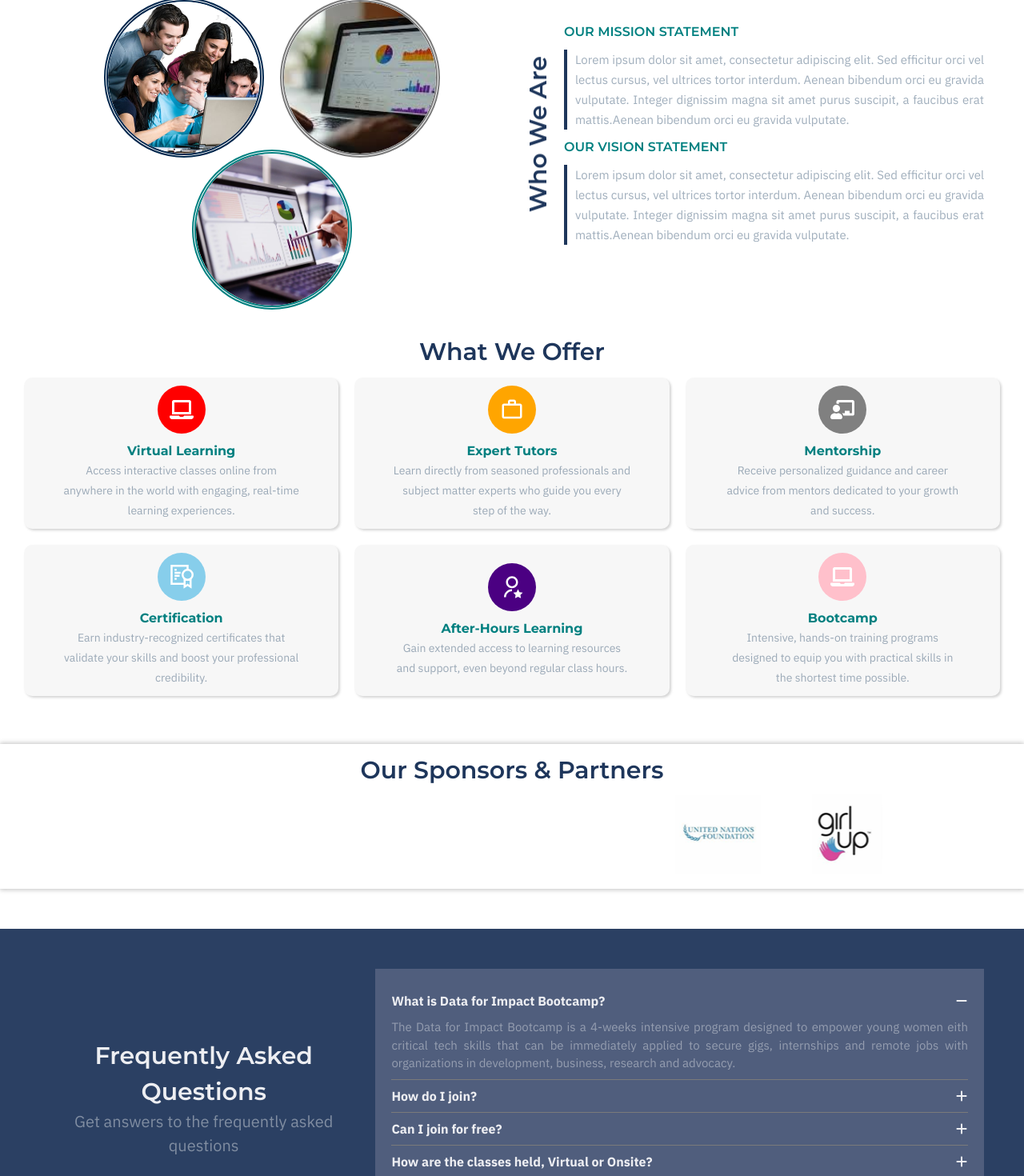
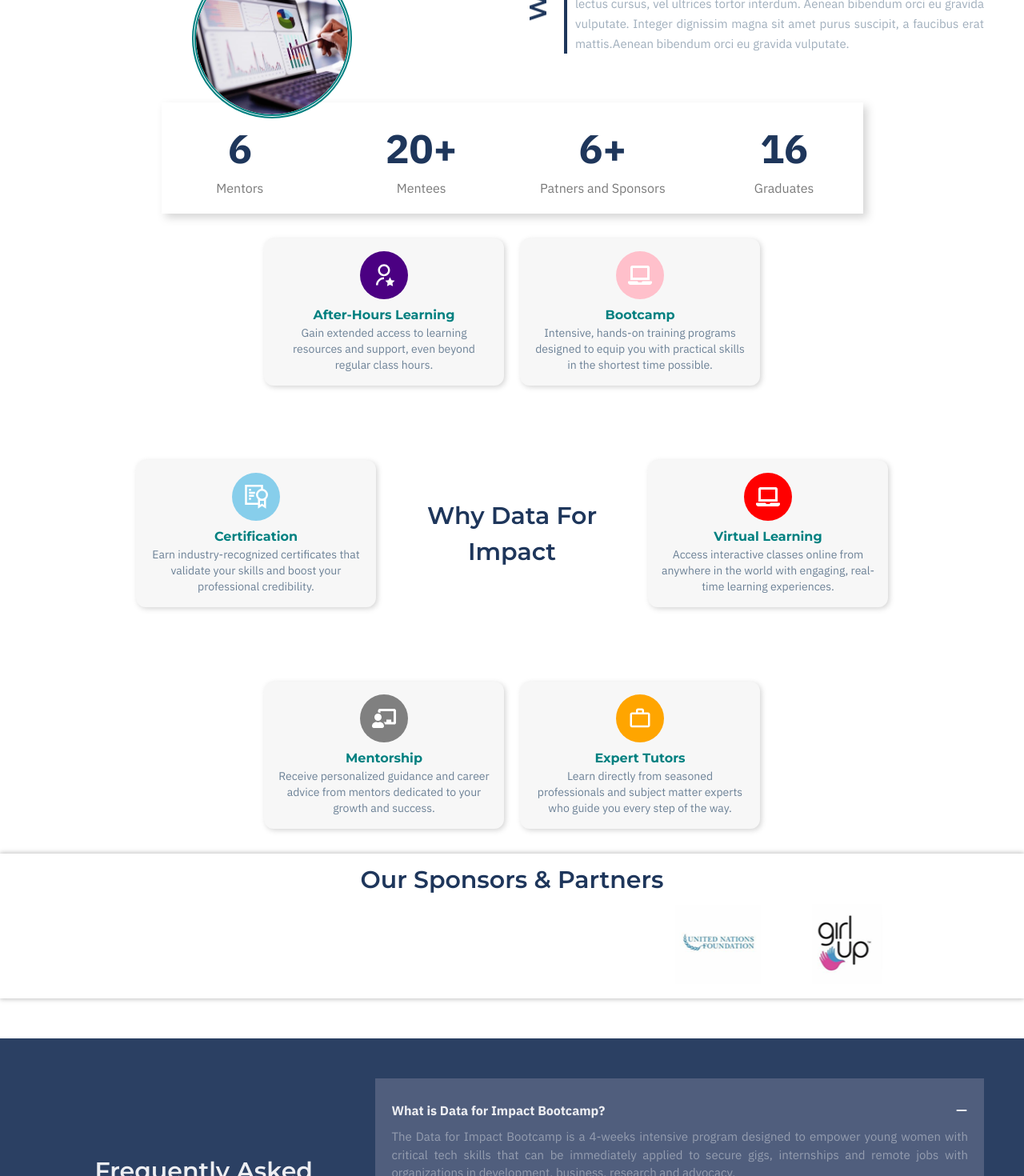
Before and after one commit to Oloniyo-Bolaji/dataforimpact, a Next.js app: page / in a window 1280 px wide. Shown: the part 1220-2690 px from the top of the page at 80% size. Built offline with nearby package versions, Linux system fonts and the light colour scheme.

Commit message:
service section changed

```diff
--- a/app/blog/page.jsx
+++ b/app/blog/page.jsx
@@ -12,7 +12,6 @@ const options = { next: { revalidate: 30 } };
 
 const Blog = async () => {
   const articles = await client.fetch(getArticles, {}, options);
-  console.log(articles);
   return (
     <div className="relative py-[30px]">
       <div className="max-w-screen-xl back bg-[#2b4063] sm:h-[250px] h-[150px] flex justify-center items-center">
@@ -29,7 +28,7 @@ const Blog = async () => {
         </div>
       </div>
       <main className="py-[20px] sm:px-[30px] px-[10px]">
-        <div className="max-w-screen-xl w-full grid grid-cols-1 sm:grid-cols-3 gap-[10px] items-start">
+        <div className="max-w-screen-xl w-full grid grid-cols-1 sm:grid-cols-3 lg:grid-cols-4 gap-[10px] items-start">
           {articles.length > 0 ? (
             articles.map((article, index) => (
               <BlogCard article={article} key={article._id} index={index} />
--- a/app/page.js
+++ b/app/page.js
@@ -9,15 +9,14 @@ import Partners from "@/components/Partners";
 import Register from "@/components/Register";
 import Reviews from "@/components/Reviews";
 import Service from "@/components/Service";
-import Image from "next/image";
 
 export default function Home() {
   return (
     <div className="">
       <Hero />
       <Announcement />
+      <About />
       <Metrics />
-      <About />
       <Service />
       <Partners />
       <FAQs />
--- a/components/About.jsx
+++ b/components/About.jsx
@@ -62,7 +62,7 @@ const About = () => {
   }, []);
 
   return (
-    <div id="about" className="my-[100px] ">
+    <div id="about" className="my-[50px] ">
       <div className="max-w-screen-xl  flex-col-center lg:px-[50px] sm:px-[30px] px-[20px] flex sm:flex-row flex-col sm:gap-[20px] gap-[100px]">
         <div className="sm:w-[50%] w-full sm:flex-center hidden h-full">
           <div className="relative w-[300px] h-[300px] mx-auto">
--- a/components/BlogCard.jsx
+++ b/components/BlogCard.jsx
@@ -5,6 +5,7 @@ import { PortableText } from "next-sanity";
 import Image from "next/image";
 import React, { useRef } from "react";
 import gsap from "gsap";
+import getReadingTime from "@/lib/readTime";
 
 const cardRefs = [];
 
@@ -17,6 +18,8 @@ const BlogCard = ({ article, index }) => {
       .map((block) => block.children?.map((child) => child.text).join("") || "")
       .join("\n");
   };
+
+  const previewText = getPlainText(article.content).slice(0, 120) + "...";
 
   const handleEnter = () => {
     gsap.to(cardRef.current, {
@@ -42,7 +45,7 @@ const BlogCard = ({ article, index }) => {
       }}
       onMouseEnter={handleEnter}
       onMouseLeave={handleLeave}
-      className="p-[20px] rounded-md shadow-[0_4px_8px_rgba(128,128,128,0.2)] transition-transform"
+      className="p-[20px] rounded-md shadow-[0_4px_8px_#7a7a7a50] transition-transform"
     >
       {article.coverImage && (
         <div className="w-full h-[200px] relative">
@@ -51,14 +54,30 @@ const BlogCard = ({ article, index }) => {
             alt="image"
             fill
             sizes="auto"
-            className="object-contain"
+            className="object-cover"
             priority
           />
         </div>
       )}
-      <div className="mt-2">
-        <div className="text-[10px] text-desc mb-1">
-          <span>Bolaji</span> ·{" "}
+      <div className="mt-[10px]">
+        <div className="flex items-center">
+          <p className="text-center text-[#7a7a7a]">{getReadingTime(article.content)}</p>
+        </div>
+        <h3 className="text-[15px] font-semibold">{article.title}</h3>
+        <p className="text-[12px] text-desc">{previewText}</p>
+        <div className="flex gap-[10px] items-center">
+          <div className="relative h-[30px] w-[30px] rounded-full border border-[black]">
+            <Image
+              src={urlFor(article.author.profilePicture?.asset).url()}
+              alt="image"
+              fill
+              sizes="auto"
+              className="object-contain rounded-full"
+              priority
+            />
+          </div>
+          <div className="flex flex-col text-[14px] text-[#7a7a7a]">
+            <span className="font-medium">{article.author.name}</span>
             <span>
               {new Date(article.publishedAt).toLocaleDateString("en-GB", {
                 day: "numeric",
@@ -67,10 +86,7 @@ const BlogCard = ({ article, index }) => {
               })}
             </span>
           </div>
-        <h2 className="text-[15px] font-semibold mb-1 text-text">
-          {article.title}
-        </h2>
-        <p className="text-[12px] text-desc"></p>
+        </div>
       </div>
     </div>
   );
--- a/components/FAQs.jsx
+++ b/components/FAQs.jsx
@@ -25,8 +25,8 @@ const FAQs = () => {
           <h3 className="headings text-[#edeef2]">
             Frequently asked questions
           </h3>
-          <p className="text-[#edeef270] sm:text-[20px] text-[15px]">
-            Get answers to the frequently asked questions
+          <p className="text-[#edeef270] sm:text-[15px] text-[13px]">
+            Get answers to your questions and learn more about our bootcamp, programs and registration process.
           </p>
         </div>
 
--- a/components/Metrics.jsx
+++ b/components/Metrics.jsx
@@ -32,9 +32,9 @@ const Metrics = () => {
   }, [metrics]);
 
   return (
-    <div className="px-[20px] my-[50px]">
+    <div className="px-[20px] my-[10git0px]">
       <div className="max-w-screen-xl mx-auto w-full h-full flex justify-center items-center">
-        <div className="grid sm:grid-cols-4 grid-cols-1 gap-[30px] sm:shadow-[5px_5px_10px_#7A7A7A]">
+        <div className="grid sm:grid-cols-4 grid-cols-1 gap-[30px] sm:shadow-[5px_5px_10px_#7A7A7A50]">
           {metrics.map((metric, index) => {
             return (
               <div
--- a/components/Navbar.jsx
+++ b/components/Navbar.jsx
@@ -16,9 +16,11 @@ const montserrat = Montserrat({
   weight: ["400", "500", "600", "700", "800"],
 });
 
+
 const Navbar = () => {
   const [showMenu, setShowMenu] = useState(false);
   const [logo, setLogo] = useState(null);
+
 
   const toggle = () => {
     setShowMenu(!showMenu);
@@ -51,7 +53,7 @@ const Navbar = () => {
           }}
           className={`${montserrat.className} flex capitalize sm:flex-row text-[20px] sm:gap-[20px] list-none ${showMenu ? "flex flex-col gap-[10px] justify-center items-center p-[10px]" : ""}`}
         >
-          <Link href="/" className="text-[16px] text-[#7A7A7A]">
+          <Link href="/" className="text-[16px] text-[#00274D]">
             <span>Home</span>
           </Link>
           {/*<Link href="/company" className="text-[16px]">
--- a/components/Service.jsx
+++ b/components/Service.jsx
@@ -14,11 +14,13 @@ const montserrat = Montserrat({
   weight: ["400", "500", "600", "700", "800"],
 });
 
-const Service = () => {
+export default function ServicesSection() {
+  const radius = 320; // spacing for circular layout
   const staggerRef = useRef();
 
+  // GSAP for grid layout
   useGSAP(() => {
-    const boxes = gsap.utils.toArray(staggerRef.current.children);
+    const boxes = gsap.utils.toArray(staggerRef.current?.children || []);
 
     gsap.from(boxes, {
       x: -100,
@@ -34,34 +36,51 @@ const Service = () => {
   }, []);
 
   return (
-    <div id="services" className="px-[30px]">
-      <div className="max-w-screen-xl mx-auto w-full">
-        <h3 className="headings">What we offer</h3>
-        <div
-          ref={staggerRef}
-          className="grid lg:grid-cols-3 sm:grid-cols-2 grid-cols-1 w-full gap-[20px] py-[10px]"
-        >
+    <div id="services ">
+      <div className="mx-auto max-w-screen-xl">
+        {/* Headings shown on only small screen */}
+        <h3 className="sm:hidden headings text-center mb-10">
+          Why Data for Impact
+        </h3>
+
+        {/* ✅ Large screen circular layout */}
+        <div className="hidden lg:block relative my-[150px] w-[500px] h-[500px] mx-auto">
+          {/* Center div */}
+          <div className="absolute top-1/2 left-1/2 rounded-full -translate-x-1/2 -translate-y-1/2 flex items-center justify-center text-white font-bold">
+            <h3 className="headings">Why Data for Impact</h3>
+          </div>
+
+          {/* Surrounding divs */}
           {services.map((service, index) => {
+            const angle = (index / services.length) * 2 * Math.PI;
+            const x = radius * Math.cos(angle);
+            const y = radius * Math.sin(angle);
+
             return (
               <div
                 key={index}
-                className="flex flex-col justify-center items-center gap-[10px] w-full bg-[#7a7a7a10] shadow-[2px_2px_3px_#7a7a7a50] p-[10px] rounded-[10px]"
+                style={{
+                  top: `calc(50% + ${y}px)`,
+                  left: `calc(50% + ${x}px)`,
+                  transform: "translate(-50%, -50%)",
+                }}
+                className="absolute flex flex-col justify-center items-center gap-2 w-[300px] bg-[#7a7a7a10] shadow-[2px_2px_6px_#7a7a7a50] p-4 rounded-[12px] text-center"
               >
-                <div className="w-[20%] flex justify-center items-center">
+                <div className="flex justify-center items-center">
                   <span
                     style={{ backgroundColor: service.color }}
-                    className=" flex items-center justify-center w-[60px] h-[60px] rounded-full text-white sm:text-[30px] text-[20px] font-bold"
+                    className="flex items-center justify-center w-[60px] h-[60px] rounded-full text-white sm:text-[30px] text-[20px] font-bold"
                   >
                     {service.icons}
                   </span>
                 </div>
-                <div className="w-[80%] text-center">
+                <div>
                   <h3
                     className={`${montserrat.className} capitalize font-bold text-[16px] text-[#008080]`}
                   >
                     {service.service}
                   </h3>
-                  <p className="leading-[25px] text-[14px] text-[#00274D60] font-medium">
+                  <p className="leading-[20px] text-[14px] text-[#00274D90] font-medium">
                     {service.description}
                   </p>
                 </div>
@@ -69,9 +88,43 @@ const Service = () => {
             );
           })}
         </div>
+
+        {/* ✅ Small/medium screen grid layout */}
+        <div className="lg:hidden px-[30px]">
+          <div className="max-w-screen-xl mx-auto w-full">
+            <div
+              ref={staggerRef}
+              className="grid lg:grid-cols-3 sm:grid-cols-2 grid-cols-1 w-full gap-[20px] py-[10px]"
+            >
+              {services.map((service, index) => (
+                <div
+                  key={index}
+                  className="flex flex-col justify-center items-center gap-[10px] w-full bg-[#7a7a7a10] shadow-[2px_2px_3px_#7a7a7a50] p-[10px] rounded-[10px]"
+                >
+                  <div className="w-[20%] flex justify-center items-center">
+                    <span
+                      style={{ backgroundColor: service.color }}
+                      className="flex items-center justify-center w-[60px] h-[60px] rounded-full text-white sm:text-[30px] text-[20px] font-bold"
+                    >
+                      {service.icons}
+                    </span>
+                  </div>
+                  <div className="w-[80%] text-center">
+                    <h3
+                      className={`${montserrat.className} capitalize font-bold text-[16px] text-[#008080]`}
+                    >
+                      {service.service}
+                    </h3>
+                    <p className="leading-[25px] text-[14px] text-[#00274D60] font-medium">
+                      {service.description}
+                    </p>
+                  </div>
+                </div>
+              ))}
+            </div>
+          </div>
+        </div>
       </div>
     </div>
   );
-};
-
-export default Service;
+}
--- a/lib/readTime.js
+++ b/lib/readTime.js
@@ -1,7 +1,12 @@
-import { toPlainText } from '@portabletext/react'
+import { toPlainText } from "@portabletext/react";
 
 export default function getReadingTime(content) {
-  const text = toPlainText(content)
-  const words = text.trim().split(/\s+/).length
-  return Math.ceil(words / 200)
+  const text = toPlainText(content);
+  const words = text.trim().split(/\s+/).length;
+
+  if (Math.ceil(words / 200) > 1) {
+    return `${Math.ceil(words / 200)} mins read`;
+  } else {
+    return `${Math.ceil(words / 200)} min read`;
+  }
 }
--- a/package.json
+++ b/package.json
@@ -9,12 +9,16 @@
     "lint": "next lint"
   },
   "dependencies": {
+    "@emotion/react": "^11.14.0",
+    "@emotion/styled": "^11.14.1",
     "@gsap/react": "^2.1.2",
+    "@mui/material": "^7.3.1",
     "@portabletext/react": "^3.2.1",
     "@sanity/client": "^7.8.2",
     "@sanity/image-url": "^1.1.0",
     "gsap": "^3.13.0",
     "next": "15.4.6",
+    "next-i18next": "^15.4.2",
     "next-sanity": "^10.0.10",
     "plyr-react": "^5.3.0",
     "react": "19.1.0",
```
Also changed, not shown: lib/data.js, 1 other file (tests, documents, lock files or other folders). Lines whose indentation alone changed are shown as unchanged.
